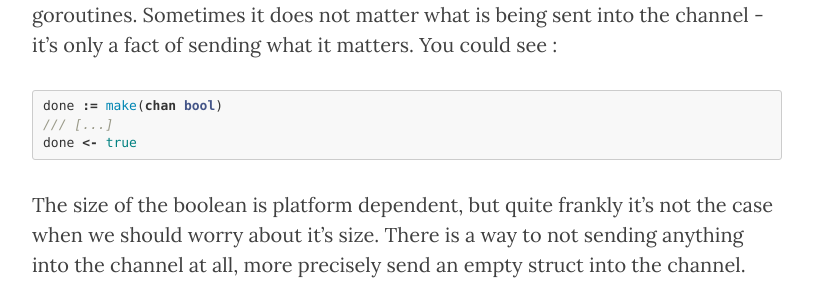
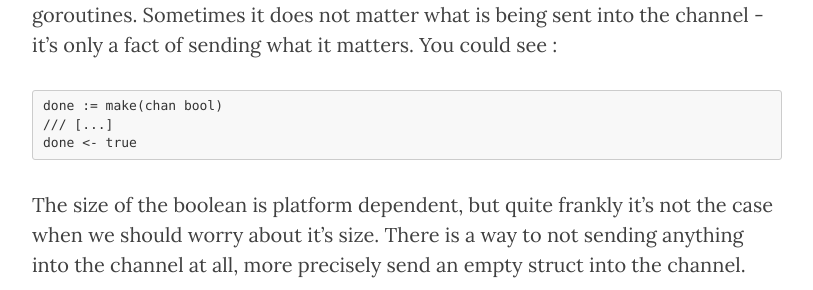
Before and after one commit to slavau/slavau.github.io, a Jekyll site: the page built from _posts/2015-10-11-go-practice-of-asynchronous-communication.md, in a window 1280 px wide and 900 px high, scrolled down 988 px. Shown: the part 162-452 px from the top of the window, without its empty margins (233-1046 px from the left). Built offline with Jekyll 4.4.1, drawn with Linux system fonts in a browser that asks for light colours; nearby versions of some CDN libraries; some of the changed lines change nothing that is shown.

Commit message:
small change to code snippet formatting

````diff
--- a/_config.yml
+++ b/_config.yml
@@ -4,7 +4,7 @@ header-img: img/home-bg.jpg
 email: your-email@yourdomain.com
 description: "Write your site description here. It will be used as your sites meta description as well!"
 baseurl: ""
-url: "http://yourdomain.com"
+url: "slavau.github.io"
 twitter_username: SBootstrap
 github_username:  davidtmiller
 facebook_username:  IronSummitMedia
--- a/_posts/2015-10-11-go-practice-of-asynchronous-communication.md
+++ b/_posts/2015-10-11-go-practice-of-asynchronous-communication.md
@@ -20,7 +20,7 @@ we should be able to synchronize execution of these goroutines. Channels provide
 and they work alongside goroutines. Sometimes it does not matter what is being sent into the
 channel - it’s only a fact of sending what it matters. You could see :
 
-```golang
+```
 done := make(chan bool)
 /// [...]
 done <- true
````
